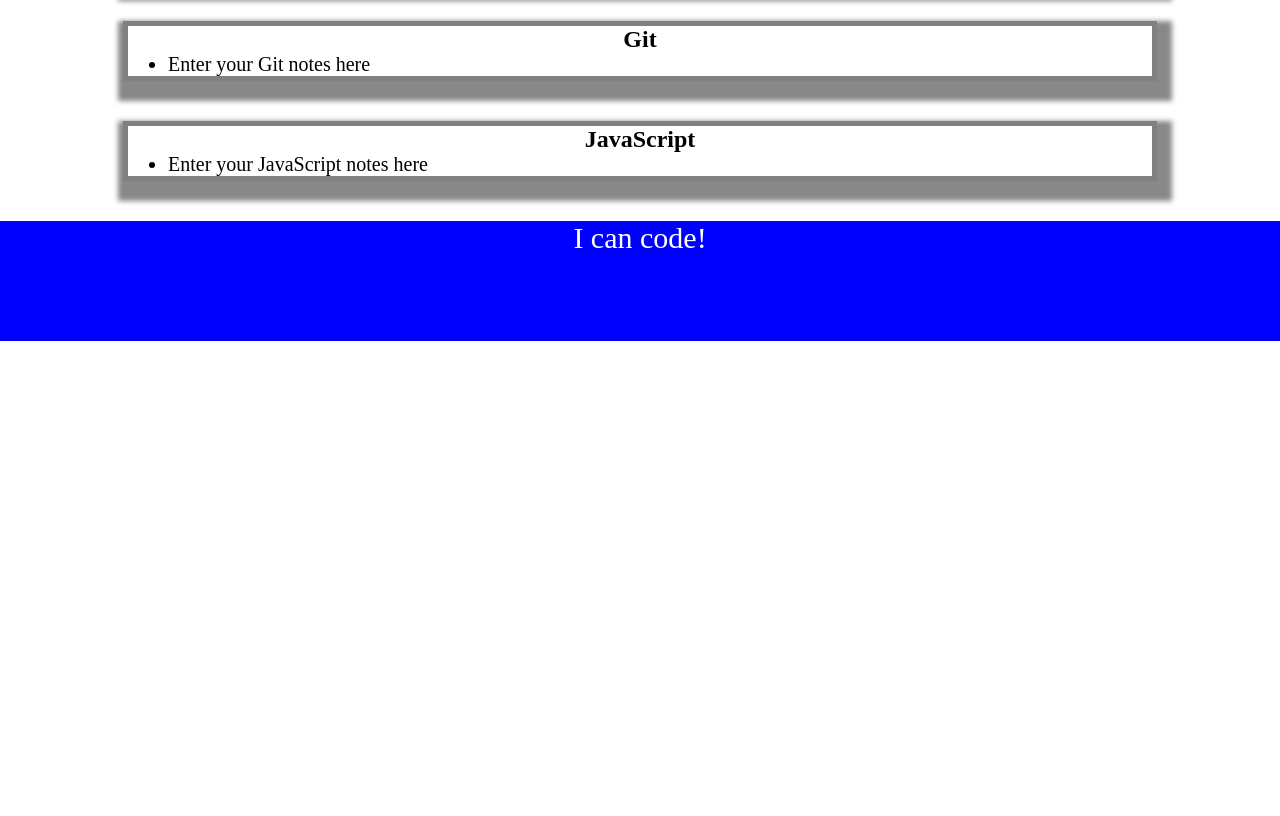
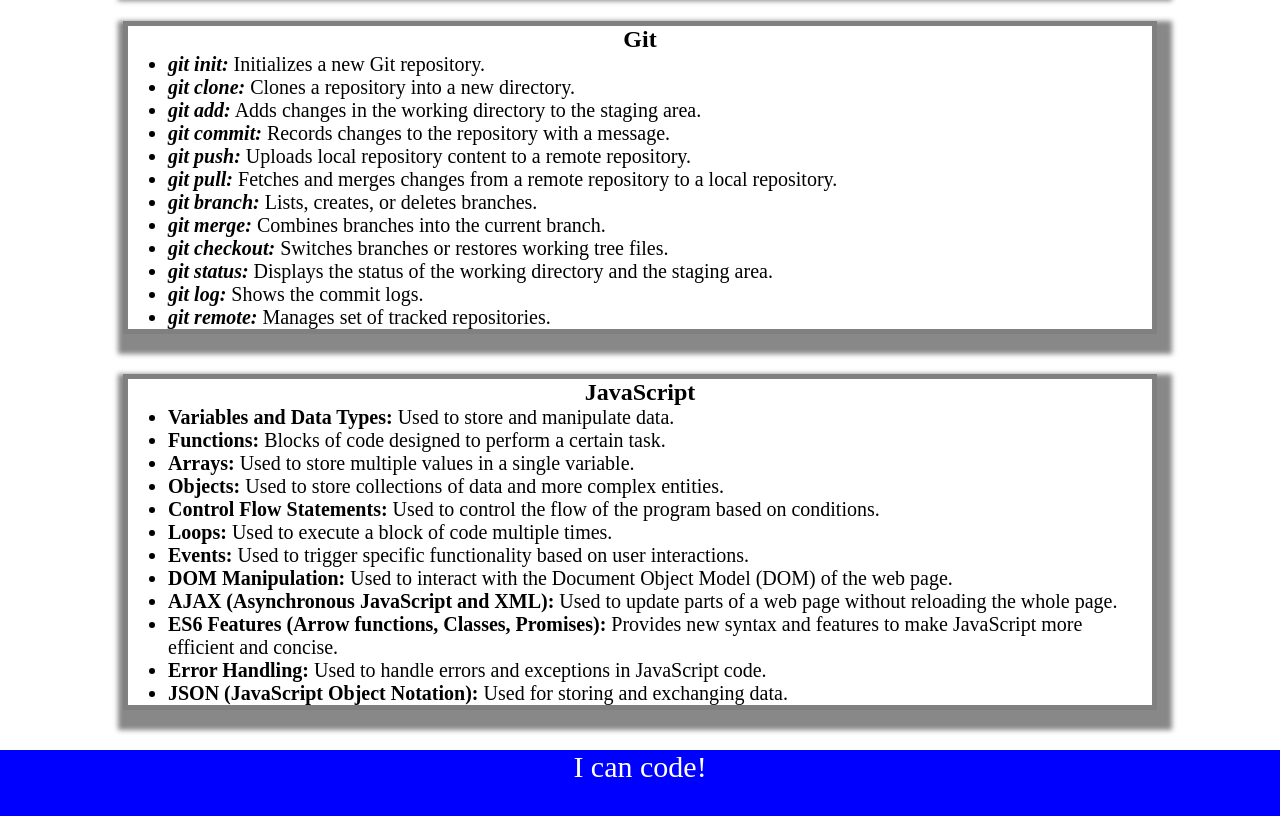
Before and after one commit to FilipKotanski/prework-study-guide, a plain HTML site: page index.html in a window 1280 px wide. Shown: the part 1213-2029 px from the top of the page. Before the commit the page ends 1554 px from the top, so only its background shows below. Drawn offline with Linux system fonts and the light colour scheme.

Commit message:
Updated java script file with js functions and modified html file

```diff
--- a/assets/script.js
+++ b/assets/script.js
@@ -1,18 +1,29 @@
 var topics = ['HTML', 'CSS', 'Git', 'JavaScript'];
+var randomTopic = topics[Math.floor(Math.random() * topics.length)];
 
-for(let i=0;i<topics.length;i++){
-    console.log(topics[i])
+function listTopics() {
+    for (var x = 0; x < topics.length; x++) {
+      console.log(topics[x]);
+    }
   }
 
 
-/*if (topic === 'HTML') {
+function selectTopic() {
+    if (randomTopic === 'HTML') {
       console.log("Let's study HTML!");
-} else if (topic === 'CSS') {
+    } else if (randomTopic === 'CSS') {
       console.log("Let's study CSS!");
-} else if (topic === 'Git') {
+    } else if (randomTopic === 'Git') {
       console.log("Let's study Git!");
-} else if (topic === 'JavaScript') {
+    } else if (randomTopic === 'JavaScript') {
       console.log("Let's study JavaScript!");
     } else {
       console.log('Please try again!');
-}*/
+    }
+  }
+
+console.log('Here are the topics we learned through Prework:');
+listTopics()
+
+console.log('Which topic should we study first?');
+selectTopic()
--- a/index.html
+++ b/index.html
@@ -69,16 +69,37 @@
       <section class="card" id="git-section">
         <h2>Git</h2>
      <ul>
-       <li>Enter your Git notes here</li>
+      <li><strong><em>git init:</em></strong> Initializes a new Git repository.</li>
+      <li><strong><em>git clone:</em></strong> Clones a repository into a new directory.</li>
+      <li><strong><em>git add:</em></strong> Adds changes in the working directory to the staging area.</li>
+      <li><strong><em>git commit:</em></strong> Records changes to the repository with a message.</li>
+      <li><strong><em>git push:</em></strong> Uploads local repository content to a remote repository.</li>
+      <li><strong><em>git pull:</em></strong> Fetches and merges changes from a remote repository to a local repository.</li>
+      <li><strong><em>git branch:</em></strong> Lists, creates, or deletes branches.</li>
+      <li><strong><em>git merge:</em></strong> Combines branches into the current branch.</li>
+      <li><strong><em>git checkout:</em></strong> Switches branches or restores working tree files.</li>
+      <li><strong><em>git status:</em></strong> Displays the status of the working directory and the staging area.</li>
+      <li><strong><em>git log:</em></strong> Shows the commit logs.</li>
+      <li><strong><em>git remote:</em></strong> Manages set of tracked repositories.</li>
      </ul>
       </section>
 
       <section class="card" id="javascript-section">
         <h2>JavaScript</h2>
      <ul>
-       <li>Enter your JavaScript notes here</li>
-     </ul>
-      </section>
+     <li><strong>Variables and Data Types:</strong> Used to store and manipulate data.</li>
+     <li><strong>Functions:</strong> Blocks of code designed to perform a certain task.</li>
+     <li><strong>Arrays:</strong> Used to store multiple values in a single variable.</li>
+     <li><strong>Objects:</strong> Used to store collections of data and more complex entities.</li>
+     <li><strong>Control Flow Statements:</strong> Used to control the flow of the program based on conditions.</li>
+     <li><strong>Loops:</strong> Used to execute a block of code multiple times.</li>
+     <li><strong>Events:</strong> Used to trigger specific functionality based on user interactions.</li>
+     <li><strong>DOM Manipulation:</strong> Used to interact with the Document Object Model (DOM) of the web page.</li>
+     <li><strong>AJAX (Asynchronous JavaScript and XML):</strong> Used to update parts of a web page without reloading the whole page.</li>
+     <li><strong>ES6 Features (Arrow functions, Classes, Promises):</strong> Provides new syntax and features to make JavaScript more efficient and concise.</li>
+     <li><strong>Error Handling:</strong> Used to handle errors and exceptions in JavaScript code.</li>
+     <li><strong>JSON (JavaScript Object Notation):</strong> Used for storing and exchanging data.</li>
+    </ul>
     </main>
 
     <footer>
```
Lines whose indentation alone changed are shown as unchanged.
